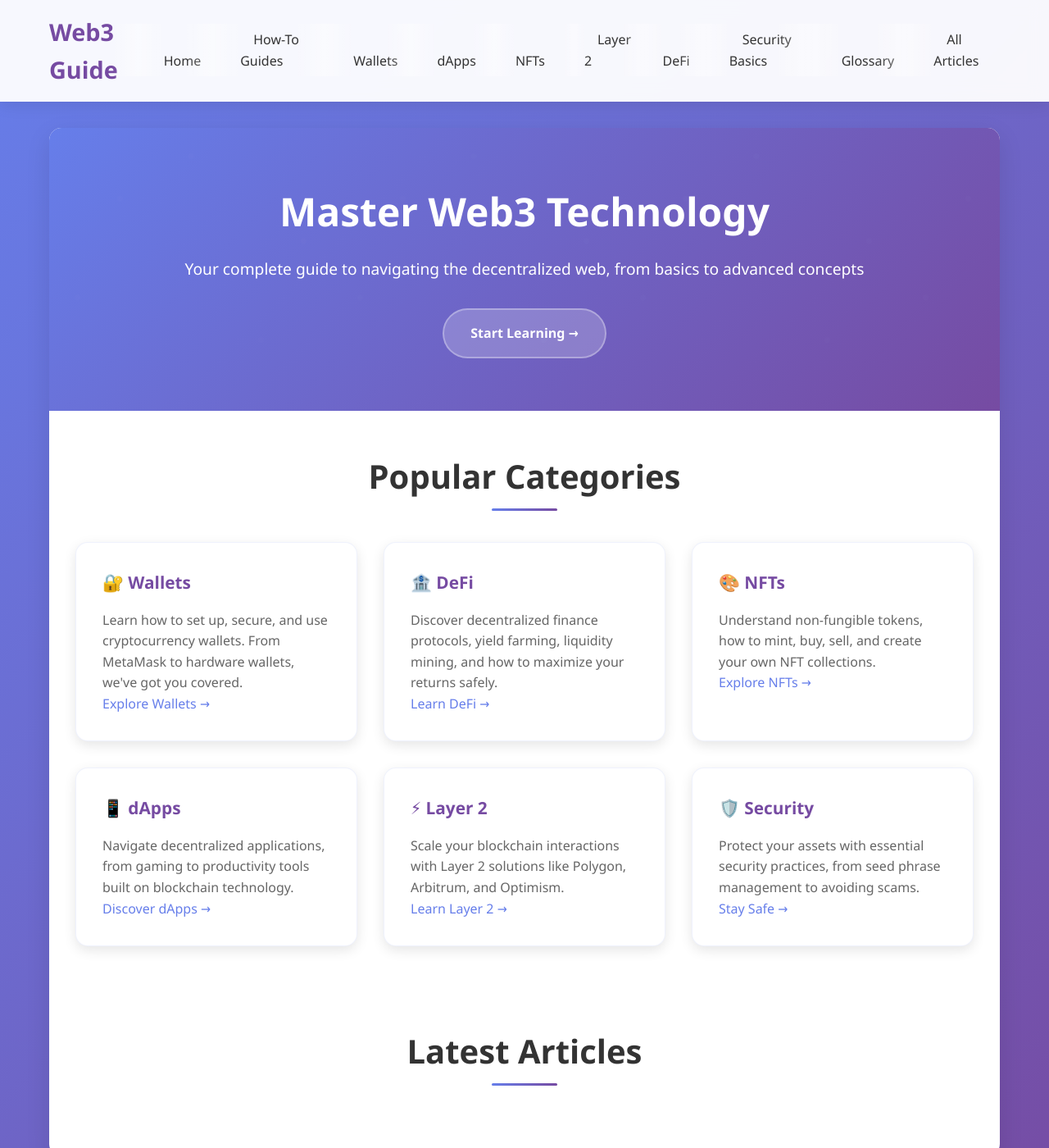
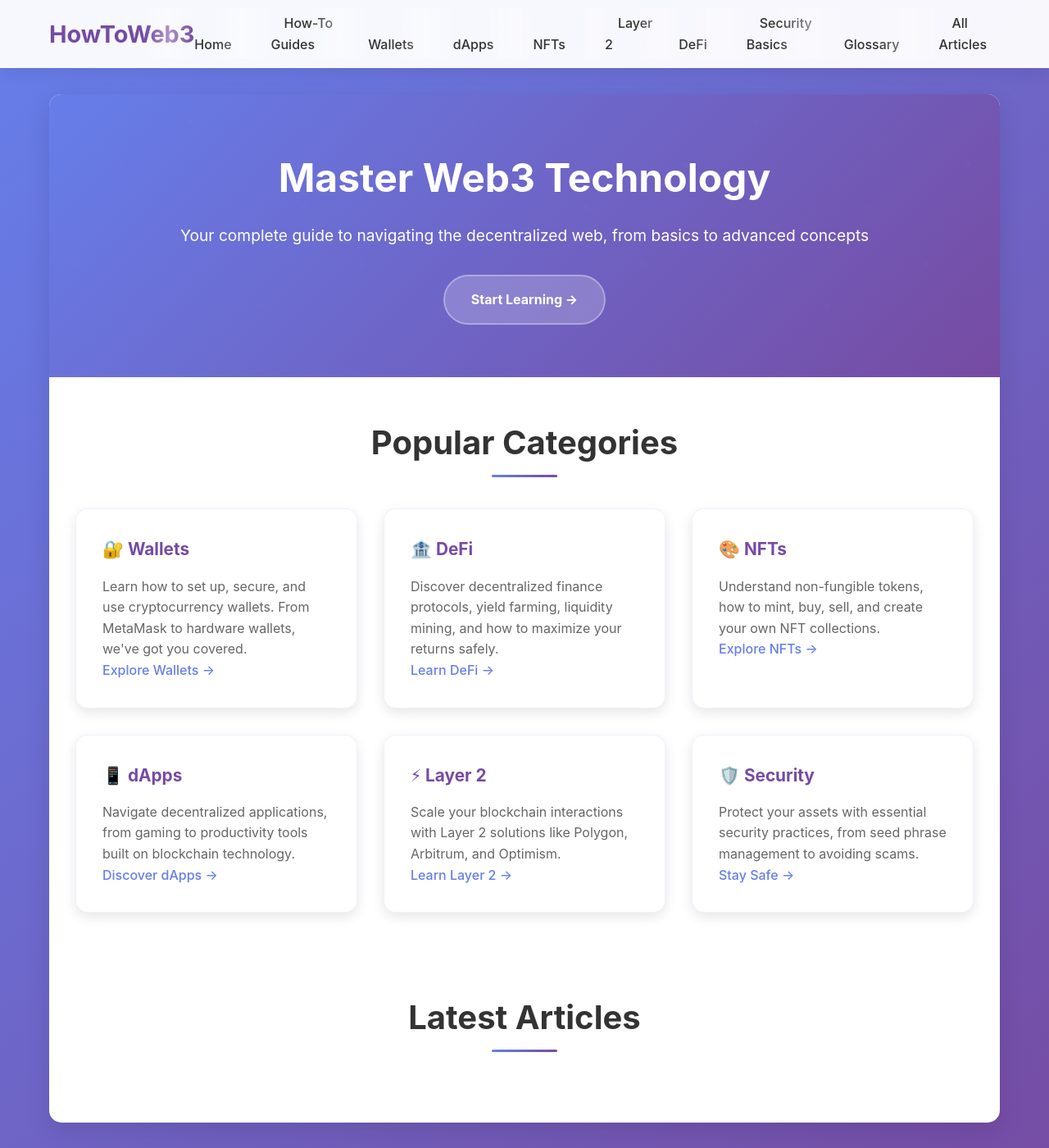
Before and after one commit to gummybearsk/howtoweb3.pro, a Jekyll site: the page built from index.html, in a window 1280 px wide and 1400 px high. Shown: the whole window at 82% size. Built offline with Jekyll 4.4.1, drawn with Linux system fonts in a browser that asks for light colours; some of the changed text lies outside the part shown.

Commit message:
Update default.html

```diff
--- a/_layouts/default.html
+++ b/_layouts/default.html
@@ -3,7 +3,7 @@
 <head>
     <meta charset="UTF-8">
     <meta name="viewport" content="width=device-width, initial-scale=1.0">
-    <title>{{ page.title | default: "Web3 Guide - How to Navigate the Decentralized Web" }}</title>
+    <title>{{ page.title | default: "HowToWeb3 - Master Web3 Technology" }}</title>
     <meta name="description" content="Complete guides for Web3, DeFi, NFTs, wallets, and blockchain technology">
     <link rel="canonical" href="https://howtoweb3.pro{{ page.url }}">
 
@@ -15,7 +15,7 @@
         }
 
         body {
-            font-family: 'Segoe UI', Tahoma, Geneva, Verdana, sans-serif;
+            font-family: 'Inter', 'Segoe UI', Tahoma, Geneva, Verdana, sans-serif;
             line-height: 1.6;
             color: #333;
             background: linear-gradient(135deg, #667eea 0%, #764ba2 100%);
@@ -415,7 +415,7 @@
     <header>
         <div class="container">
             <div class="header-content">
-                <a href="/" class="logo">Web3 Guide</a>
+                <a href="/" class="logo">HowToWeb3</a>
                 <button class="nav-toggle" onclick="toggleNav()">☰</button>
                 <nav>
                     <ul id="nav-menu">
@@ -513,7 +513,7 @@
 
     <footer>
         <div class="container">
-            <p>&copy; 2024 Web3 Guide. Making blockchain technology accessible to everyone.</p>
+            <p>&copy; 2024 HowToWeb3. Making blockchain technology accessible to everyone.</p>
         </div>
     </footer>
 
```
